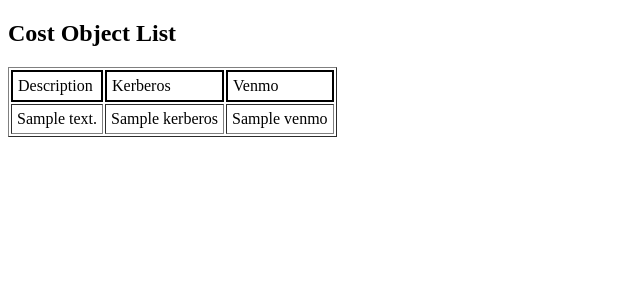
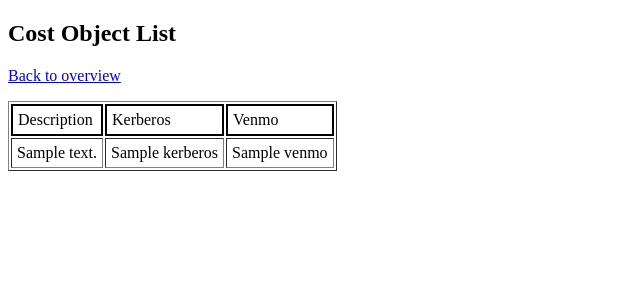
Before and after one commit to celskeggs/qazoo-qm, a Python web app: template web_scripts/templates/cost.html in a window 1280 px wide. Shown: the top 300 px of the page, without its empty margins (0-640 px from the left). Run offline with Jinja, Linux system fonts and the light colour scheme; the template is opened without the code that fills it: most values are stand-ins (such as "Sample title", 1, 10 or a date in 2020).

Commit message:
Add backlink to overview

```diff
--- a/web_scripts/templates/cost.html
+++ b/web_scripts/templates/cost.html
@@ -11,6 +11,8 @@
 <body>
     <h2>Cost Object List</h2>
 
+    <p><a href="?view=overview">Back to overview</a></p>
+
     <table border="1">
     <tr class="header"><td>Description</td><td>Kerberos</td><td>Venmo</td></tr>
     {% for co in objects %}<tr><td>{{ co.description }}</td><td>{% if co.kerberos %}{{ co.kerberos }}{% else %}N/A{% endif %}</td><td>{% if co.venmo %}{{ co.venmo }}{% else %}N/A{% endif %}</td></tr>{% endfor %}
```
